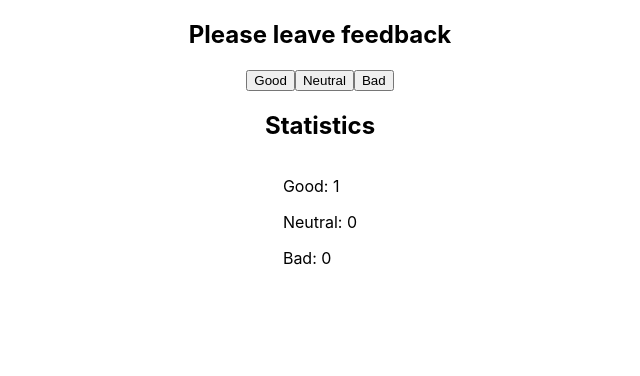
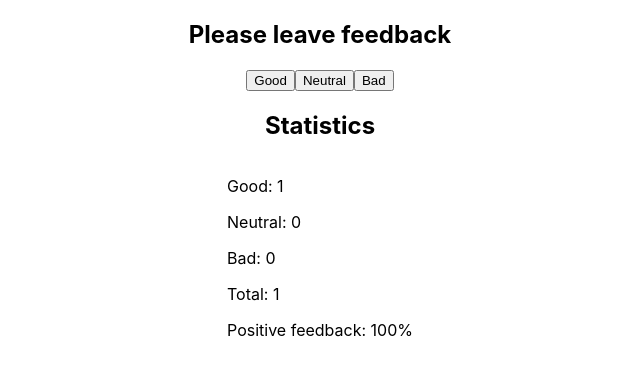
Before and after one commit to Totalinfonet/goit-react-hw-04-feedback, a React (Create React App) app: page / in a window 1280 px wide. Both pictures are taken after a click on the button "Good". Shown: the top 376 px of the page, without its empty margins (320-960 px from the left). Built offline with nearby package versions, Linux system fonts and the light colour scheme.

Commit message:
Update App.jsx
Added countTotalFeedback() and countPositiveFeedbackPercentage()

```diff
--- a/src/components/App/App.jsx
+++ b/src/components/App/App.jsx
@@ -14,8 +14,21 @@
     }));
   };
 
+  countTotalFeedback = () => {
+    const { good, neutral, bad } = this.state;
+    return good + neutral + bad;
+  };
+
+  countPositiveFeedbackPercentage = () => {
+    const { good } = this.state;
+    const totalFeedback = this.countTotalFeedback();
+    return totalFeedback === 0 ? 0 : Math.round((good / totalFeedback) * 100);
+  };
+
   render() {
     const { good, neutral, bad } = this.state;
+    const totalFeedback = this.countTotalFeedback();
+    const positiveFeedbackPercentage = this.countPositiveFeedbackPercentage();
 
     return (
       <Container>
@@ -28,11 +41,17 @@
           <button onClick={() => this.handleFeedback('bad')}>Bad</button>
         </div>
         <h2>Statistics</h2>
-        <div>
-          <p>Good: {good}</p>
-          <p>Neutral: {neutral}</p>
-          <p>Bad: {bad}</p>
-        </div>
+        {totalFeedback === 0 ? (
+          <p>No feedback given</p>
+        ) : (
+          <div>
+            <p>Good: {good}</p>
+            <p>Neutral: {neutral}</p>
+            <p>Bad: {bad}</p>
+            <p>Total: {totalFeedback}</p>
+            <p>Positive feedback: {positiveFeedbackPercentage}%</p>
+          </div>
+        )}
       </Container>
     );
   }
```
